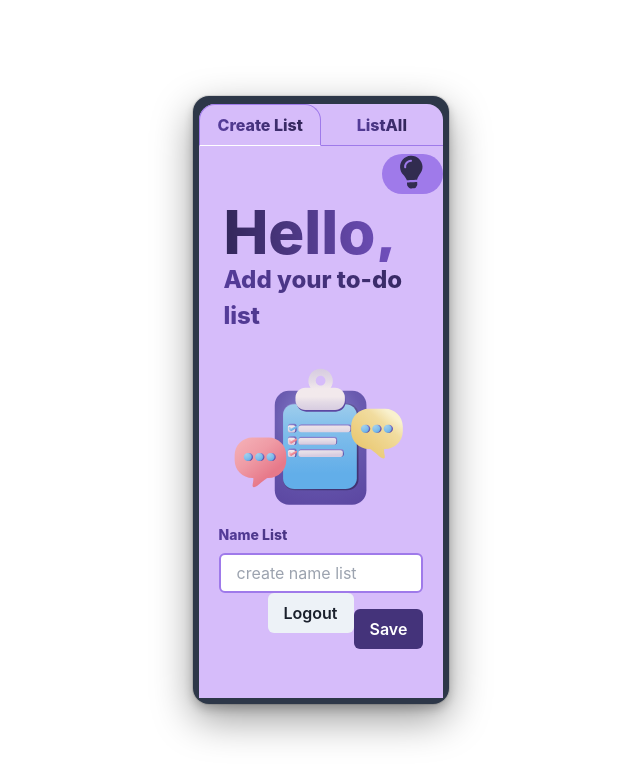
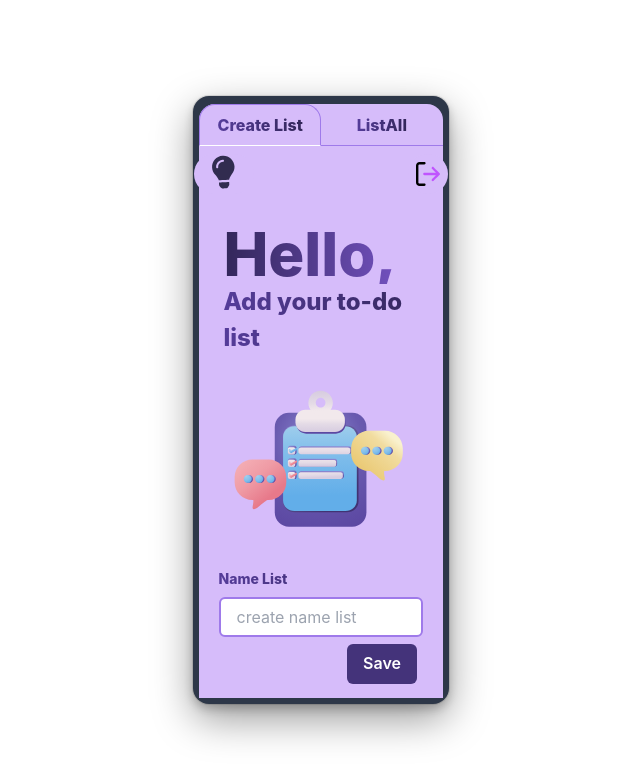
Before and after one commit to olliso17/task_go, a Next.js app in the folder front_end/: page /lists in a window 1280 px wide. Shown: the top 780 px of the page, without its empty margins (319-959 px from the left). Built offline with nearby package versions, Linux system fonts and the light colour scheme; no server answers.

Commit message:
feat(front_end): update front end implement button logout

```diff
--- a/front_end/components/ComponentsPhone/CardAllAddList/index.tsx
+++ b/front_end/components/ComponentsPhone/CardAllAddList/index.tsx
@@ -4,6 +4,7 @@ import { useState } from "react"
 import * as listAnimation from "public/list.json";
 import * as lightOff from "public/light_off.json";
 import * as lightOn from "public/light_on.json";
+import * as logoutAnimation from "public/logout.json";
 import { Form, Formik } from "formik";
 import { useMutation, useQuery } from "react-query";
 import { useColorsPhone } from "@/hooksPerson/colorsPhone";
@@ -34,10 +35,23 @@ const CardAllAddList = () => {
     const style = { whidth: 40, height: 40, };
     return (
 
-        <Flex height="60vh" flexDirection="column" justifyContent="space-between" margin="8px" alignItems="center">
-            <Flex width="19vw" justifyContent="end">
-                <Button colorScheme={allColors.bgAccordionButton} backgroundColor={allColors.bgAccordionButton} rounded="full" onClick={toggleColorMode}>
+        <Flex height="67vh" flexDirection="column" justifyContent="space-between" margin="8px" alignItems="center">
+
+            <Flex width="100vw" justifyContent="center">
+                <Button
+                marginRight="6vw"
+                colorScheme={allColors.bgAccordionButton}
+                backgroundColor={allColors.bgCenter}
+                rounded="full" onClick={toggleColorMode}>
                     <Lottie style={style} animationData={colorMode == "light" ? lightOff : lightOn} />
+                </Button>
+                <Button
+                    marginLeft="6vw"
+                    padding="0"
+                    backgroundColor={allColors.bgCenter}
+                    rounded="full"
+                    onClick={() => logout.mutate()}>
+                    <Lottie style={style} animationData={logoutAnimation} />
                 </Button>
             </Flex>
             <Box marginTop="8px">
@@ -78,10 +92,10 @@ const CardAllAddList = () => {
                             </FormLabel>
                             <Input backgroundColor="white" focusBorderColor="purple.600" borderColor="purple.400" borderWidth="2px" width="16vw" onChange={(e) => setName(e.target.value)} placeholder='create name list' />
                         </FormControl>
-                        <Flex justifyContent="end">
-                            <Button onClick={()=>logout.mutate()}>Logout</Button>
+                        <Flex justifyContent="end" >
                             <Button
                                 mt={4}
+                                margin="0.5vw"
                                 backgroundColor="purple.800"
                                 colorScheme='purple'
                                 textColor="white"
--- a/front_end/components/ComponentsPhone/CreateUser/index.tsx
+++ b/front_end/components/ComponentsPhone/CreateUser/index.tsx
@@ -24,7 +24,7 @@ const CreateUser = () => {
         <>
             <Flex flexDirection="column" height="70vh" justifyContent="center" alignItems="center">
                 <Flex width="19vw" justifyContent="end">
-                    <Button colorScheme={allColors.bgAccordionButton} backgroundColor={allColors.bgAccordionButton} rounded="full" onClick={toggleColorMode}>
+                    <Button colorScheme={allColors.bgAccordionButton} backgroundColor={allColors.bgCenter} rounded="full" onClick={toggleColorMode}>
                         <Lottie style={style} animationData={colorMode == "light" ? lightOff : lightOn} />
                     </Button>
                 </Flex>
--- a/front_end/components/ComponentsPhone/LoginAcess/index.tsx
+++ b/front_end/components/ComponentsPhone/LoginAcess/index.tsx
@@ -23,7 +23,7 @@ const LoginAccess = () => {;
         <>
             <Flex flexDirection="column" height="70vh" justifyContent="center" alignItems="center">
                 <Flex width="19vw" justifyContent="end">
-                    <Button colorScheme={allColors.bgAccordionButton} backgroundColor={allColors.bgAccordionButton} rounded="full" onClick={toggleColorMode}>
+                    <Button colorScheme={allColors.bgAccordionButton} backgroundColor={allColors.bgCenter} rounded="full" onClick={toggleColorMode}>
                         <Lottie style={style} animationData={colorMode == "light" ? lightOff : lightOn} />
                     </Button>
                 </Flex>
--- a/front_end/pages/login.tsx
+++ b/front_end/pages/login.tsx
@@ -1,16 +1,30 @@
 import Head from 'next/head'
-import {Flex} from '@chakra-ui/react';
+import { Button, Flex } from '@chakra-ui/react';
 import CardStylePhone from '@/components/ComponentsPhone/CardStylePhone';
 import LoginAccess from '@/components/ComponentsPhone/LoginAcess';
 import { useColorsPhone } from '@/hooksPerson/colorsPhone';
-
+import React, {useEffect } from 'react'
+import { postLogout } from '@/services/handler/login_handler';
+import { useMutation } from 'react-query';
+import { useMutationPostLogout } from '@/services/handler/muation';
 
 
 
 export default function Home() {
-  const allColors= useColorsPhone()
+  const allColors = useColorsPhone()
+  const mutation = useMutation({ mutationFn: postLogout,})
+  const logout = useMutationPostLogout()
+
+  // useEffect(() => {
+  //   mutation.mutate()
+
+  // }, []);
+
+
   return (
+
     <>
+
       <Head>
         <title>List Task</title>
         <meta name="description" content="Generated by create next app" />
@@ -18,7 +32,7 @@ export default function Home() {
         <link rel="icon" href="/favicon.ico" />
       </Head>
       <Flex backgroundColor={allColors.bg} width="100vw" justifyContent="center" alignItems="center" flexDirection="column" height="100vh">
-        <CardStylePhone content={<LoginAccess/>}/>
+        <CardStylePhone content={<LoginAccess />} />
       </Flex>
     </>
   )
--- a/front_end/services/handler/muation.ts
+++ b/front_end/services/handler/muation.ts
@@ -123,9 +123,9 @@ const useMutationPostLogout= () => {
     const router = useRouter();
 
     const mutation = useMutation({
-        mutationFn: postLogout, onSuccess: (data) => {
-            console.log(data)
-            // router.push('/login')
+        mutationFn: postLogout, onSuccess: () => {
+
+            router.push('/login')
         }, onError(error) {
             toast({
                 title: `${error} `,
```
Also changed, not shown: front_end/public/logout.json (added, +1 -0 lines), 1 other file (tests, documents, lock files or other folders).
